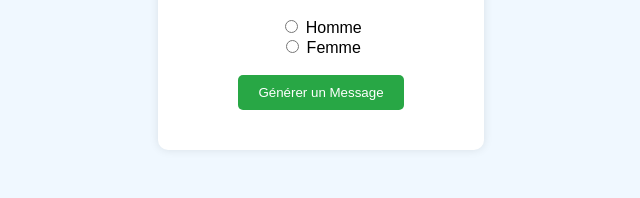
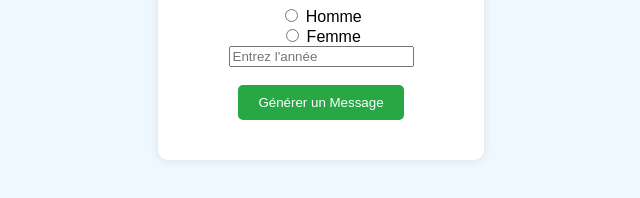
Before and after one commit to Paul-FranckDencausse/generateur-de-voeux-2025, a plain HTML site: page index.html in a window 1280 px wide. Shown: the part 400-598 px from the top of the page, without its empty margins (319-959 px from the left). Drawn offline with Linux system fonts and the light colour scheme.

Commit message:
Modify title and add year input in index.html
Updated the title and added year input field.

```diff
--- a/index.html
+++ b/index.html
@@ -3,7 +3,7 @@
 <head>
     <meta charset="UTF-8">
     <meta name="viewport" content="width=device-width, initial-scale=1.0">
-    <title>Bonne Année 2026</title>
+    <title>Bonne Année </title>
     <link rel="stylesheet" href="styles.css">
 </head>
 <body>
@@ -16,7 +16,10 @@
     <br>
     <input type="radio" id="female" name="gender" value="female">
     <label for="female">Femme</label>
-    <br><br>
+    <br>
+    <input type ="integer" id="yearInput" placeholder="Entrez l'année">
+    <br>
+    <br>
         <button onclick="showMessage()">Générer un Message</button>
         <p id="message"></p>
     </div>
```
